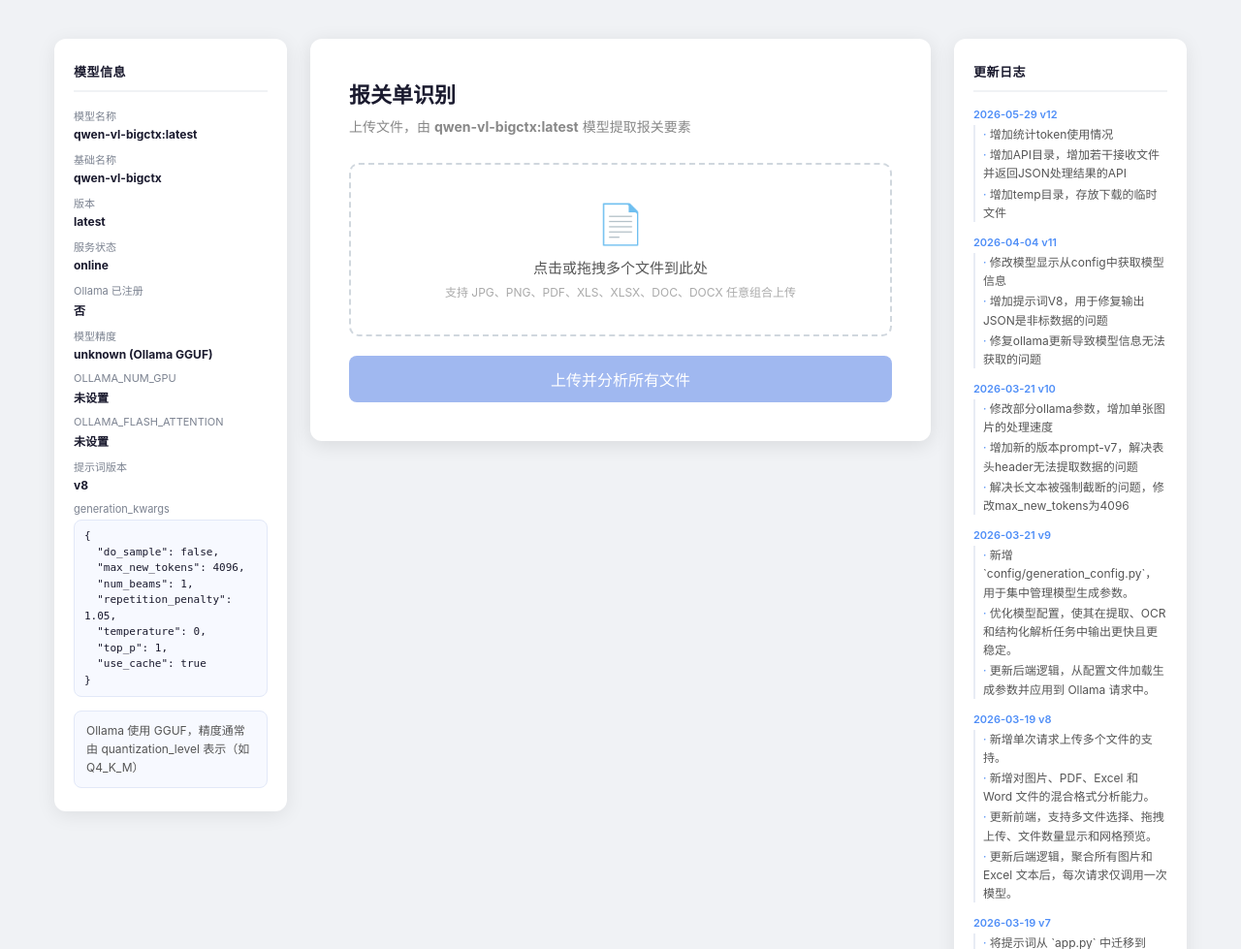
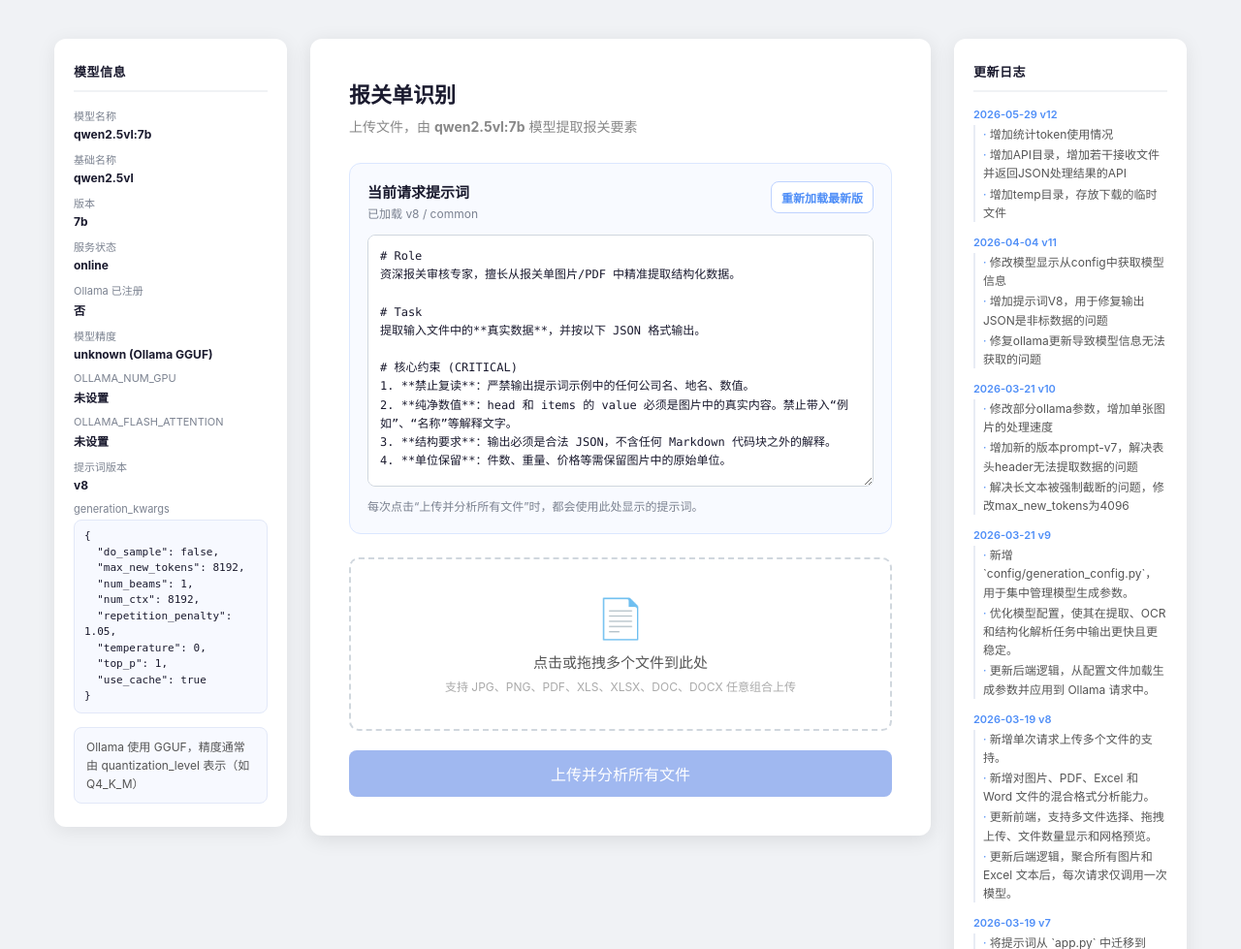
Before and after one commit to tntppa/goaiqwen, a Flask app: page / in a window 1280 px wide. Shown: the top 979 px of the page at 97% size. Run offline with Flask 3, Linux system fonts and the light colour scheme; data that the repository does not hold is empty.

Commit message:
feat: support editable prompt on page

```diff
--- a/app.py
+++ b/app.py
@@ -13,10 +13,12 @@ from api import create_api_blueprint, start_task_polling
 from config.generation_config import (
 
     generation_kwargs,
+    input_limits,
     model_config,
     prompt_file_map,
     prompt_version,
 )
+
 from model_info import get_model_runtime_info
 
 
@@ -69,11 +71,13 @@ def build_ollama_options() -> dict[str, float | int]:
         "temperature": generation_kwargs.get("temperature", 0.0),
         "top_p": generation_kwargs.get("top_p", 1.0),
         "repeat_penalty": generation_kwargs.get("repetition_penalty", 1.0),
-        "num_predict": generation_kwargs.get("max_new_tokens", 4096),
+        "num_predict": generation_kwargs.get("max_new_tokens", 8192),
+        "num_ctx": generation_kwargs.get("num_ctx", 8192),
     }
     if generation_kwargs.get("do_sample") is False:
         options["top_k"] = 1
     return options
+
 
 
 
@@ -120,11 +124,16 @@ def get_word_prompt() -> str:
 
 
 def build_excel_prompt(excel_text: str) -> str:
-    prompt = read_prompt_template("excel")
+    return build_prompt_with_excel_text(read_prompt_template("excel"), excel_text)
+
+
+
+def build_prompt_with_excel_text(prompt: str, excel_text: str) -> str:
     placeholder = "{{EXCEL_TEXT}}"
     if placeholder in prompt:
         return prompt.replace(placeholder, excel_text)
     return prompt + "\n\n## Excel 表格数据\n\n" + excel_text
+
 
 
 
@@ -211,7 +220,16 @@ def changelog_endpoint():
         return jsonify({"error": f"更新日志读取失败：{sanitize_text(e)}"}), 500
 
 
+@app.route("/prompt", methods=["GET"])
+def prompt_endpoint():
+    try:
+        return jsonify({"version": PROMPT_VERSION, "type": "common", "prompt": get_image_prompt()})
+    except Exception as e:
+        return jsonify({"error": f"提示词读取失败：{sanitize_text(e)}"}), 500
+
+
 @app.route("/model-info", methods=["GET"])
+
 def model_info_endpoint():
     return jsonify(
         get_model_runtime_info(
@@ -233,7 +251,12 @@ def analyze():
     if not files:
         return jsonify({"error": "未收到文件"}), 400
 
+    page_prompt = (request.form.get("prompt") or "").strip()
+    if not page_prompt:
+        return jsonify({"error": "页面提示词为空，请先加载或填写提示词"}), 400
+
     def call_ollama(prompt: str, images_b64: list[str] | None = None):
+
         payload: dict[str, object] = {
 
             "model": MODEL_NAME,
@@ -270,7 +293,14 @@ def analyze():
     images_b64 = []
     excel_parts = []
 
+    max_images = int(input_limits.get("max_images", 8))
+    max_pdf_pages = int(input_limits.get("max_pdf_pages", 5))
+    excel_max_rows = int(input_limits.get("excel_max_rows", 50))
+    excel_max_cols = int(input_limits.get("excel_max_cols", 12))
+    max_prompt_chars = int(input_limits.get("max_prompt_chars", 20000))
+
     for file in files:
+
         fname = file.filename or ""
         filename_ext = fname.rsplit(".", 1)[-1].lower() if "." in fname else ""
 
@@ -291,10 +321,12 @@ def analyze():
         # 1) 原生图片：直接转 base64，保持现有逻辑。
         if is_image:
             try:
-                images_b64.append(base64.b64encode(file.read()).decode("utf-8"))
+                if len(images_b64) < max_images:
+                    images_b64.append(base64.b64encode(file.read()).decode("utf-8"))
             except Exception as e:
                 return jsonify({"error": f"图片读取失败（{sanitize_text(fname)}）：{sanitize_text(e)}"}), 500
             continue
+
 
         # 2) PDF：逐页转 PNG 后追加到同一个 images_b64 列表。
         if is_pdf:
@@ -302,13 +334,16 @@ def analyze():
                 pages = convert_from_bytes(file.read(), dpi=200, fmt="png")
             except Exception as e:
                 return jsonify({"error": f"PDF 转换失败，请确认已安装 poppler（{sanitize_text(fname)}）：{sanitize_text(e)}"}), 500
-            for page in pages:
+            for i, page in enumerate(pages):
+                if i >= max_pdf_pages or len(images_b64) >= max_images:
+                    break
                 buf = io.BytesIO()
                 page.save(buf, format="PNG")
                 images_b64.append(base64.b64encode(buf.getvalue()).decode("utf-8"))
             continue
 
         # 3) Word：先转 PDF，再逐页转图片，保持现有 docx2pdf + pdf2image 逻辑。
+
         if is_word:
             try:
                 from docx2pdf import convert as docx2pdf_convert
@@ -339,13 +374,16 @@ def analyze():
                         pages = convert_from_bytes(f_pdf.read(), dpi=200, fmt="png")
             except Exception as e:
                 return jsonify({"error": f"Word 转换失败（需本机已安装 Microsoft Word，文件：{sanitize_text(fname)}）：{sanitize_text(e)}"}), 500
-            for page in pages:
+            for i, page in enumerate(pages):
+                if i >= max_pdf_pages or len(images_b64) >= max_images:
+                    break
                 buf = io.BytesIO()
                 page.save(buf, format="PNG")
                 images_b64.append(base64.b64encode(buf.getvalue()).decode("utf-8"))
             continue
 
         # 4) Excel：读取所有 sheet，转成文本后按文件名收集，最后统一拼接到 prompt。
+
         if is_excel:
             try:
                 file_bytes = file.read()
@@ -363,8 +401,10 @@ def analyze():
                 parts = []
                 for sheet_name, df in xls.items():
                     df = df.fillna("").astype(str)
+                    df = df.iloc[:excel_max_rows, :excel_max_cols]
                     parts.append(f"[Sheet: {sheet_name}]\n{df.to_string(index=False)}")
                 excel_parts.append((fname, "\n\n".join(parts)))
+
             except Exception as e:
                 return jsonify({"error": f"Excel 数据转换失败（{sanitize_text(fname)}）：{sanitize_text(e)}"}), 500
 
@@ -375,10 +415,14 @@ def analyze():
         f"[Excel 文件: {fname}]\n{part}"
         for fname, part in excel_parts
     )
+    if len(excel_text) > max_prompt_chars:
+        excel_text = excel_text[:max_prompt_chars] + "\n\n[后续内容已截断，以防超过模型上下文限制]"
 
-    # 统一只调用一次模型：有 Excel 时使用 excel prompt，否则使用 common prompt。
-    prompt = build_excel_prompt(excel_text) if excel_parts else get_image_prompt()
+    # 统一只调用一次模型：始终使用页面中的提示词；有 Excel 时把表格文本注入页面提示词。
+    prompt = build_prompt_with_excel_text(page_prompt, excel_text) if excel_parts else page_prompt
     return call_ollama(prompt, images_b64 if images_b64 else None)
+
+
 
 
 if __name__ == "__main__":
--- a/prompts/v8/common.md
+++ b/prompts/v8/common.md
@@ -32,13 +32,7 @@
       "tradeMode": "",
       "cutMode": "",
       "wrapType": "",
-      "entyPortCode": "",
-      "districtCode": "",
-      "originCountry": "",
-      "agentName": "",
-      "agentCode": "",
-      "producerName": "",
-      "preEntryId": ""
+      "entyPortCode": ""
   },
   "items": [
     {
--- a/static/style.css
+++ b/static/style.css
@@ -143,8 +143,65 @@ p.subtitle {
     font-size: 14px;
     margin-bottom: 28px;
 }
+.prompt-panel {
+    margin-bottom: 24px;
+    padding: 18px;
+    border-radius: 12px;
+    background: #f8faff;
+    border: 1px solid #dbe7ff;
+}
+.prompt-header {
+    display: flex;
+    justify-content: space-between;
+    align-items: flex-start;
+    gap: 12px;
+    margin-bottom: 12px;
+}
+.prompt-header h2 {
+    font-size: 15px;
+    color: #1a1a2e;
+    margin-bottom: 4px;
+}
+#prompt-status,
+.prompt-hint {
+    font-size: 12px;
+    color: #7b8290;
+    line-height: 1.5;
+}
+.prompt-reload-btn {
+    flex-shrink: 0;
+    border: 1px solid #bfd3ff;
+    background: #fff;
+    color: #4f8ef7;
+    border-radius: 8px;
+    padding: 7px 10px;
+    cursor: pointer;
+    font-size: 12px;
+    font-weight: 600;
+}
+.prompt-reload-btn:hover { background: #eef4ff; }
+#prompt-textarea {
+    width: 100%;
+    min-height: 260px;
+    resize: vertical;
+    border: 1px solid #d0d7de;
+    border-radius: 8px;
+    padding: 12px;
+    color: #1a1a2e;
+    background: #fff;
+    font-family: 'Consolas', 'Courier New', monospace;
+    font-size: 12px;
+    line-height: 1.6;
+    outline: none;
+}
+#prompt-textarea:focus {
+    border-color: #4f8ef7;
+    box-shadow: 0 0 0 3px rgba(79, 142, 247, 0.12);
+}
+.prompt-hint { margin-top: 8px; }
 .upload-area {
     border: 2px dashed #d0d7de;
+
     border-radius: 10px;
     padding: 36px 20px;
     text-align: center;
--- a/templates/index.html
+++ b/templates/index.html
@@ -117,9 +117,20 @@
     <h1>报关单识别</h1>
     <p class="subtitle">上传文件，由 <strong>{{ model_name }}</strong> 模型提取报关要素</p>
 
-
+    <section class="prompt-panel">
+        <div class="prompt-header">
+            <div>
+                <h2>当前请求提示词</h2>
+                <p id="prompt-status">正在加载最新版提示词...</p>
+            </div>
+            <button type="button" class="prompt-reload-btn" id="reload-prompt-btn">重新加载最新版</button>
+        </div>
+        <textarea id="prompt-textarea" spellcheck="false" placeholder="请先加载或填写提示词"></textarea>
+        <p class="prompt-hint">每次点击“上传并分析所有文件”时，都会使用此处显示的提示词。</p>
+    </section>
 
     <div class="upload-area" id="upload-area">
+
         <input type="file" id="file-input" accept=".jpg,.jpeg,.png,.pdf,.xls,.xlsx,.doc,.docx" multiple>
         <div class="upload-icon">📄</div>
         <p>点击或拖拽多个文件到此处</p>
@@ -153,7 +164,11 @@
     const previewWrap = document.getElementById('preview-wrap');
     const previewGrid = document.getElementById('preview-grid');
     const submitBtn = document.getElementById('submit-btn');
+    const promptTextarea = document.getElementById('prompt-textarea');
+    const promptStatus = document.getElementById('prompt-status');
+    const reloadPromptBtn = document.getElementById('reload-prompt-btn');
     const resultWrap = document.getElementById('result-wrap');
+
     const resultText = document.getElementById('result-text');
     const elapsedTime = document.getElementById('elapsed-time');
     const miModelName = document.getElementById('mi-model-name');
@@ -174,7 +189,23 @@
 
     let selectedFiles = [];
 
+    async function loadPrompt() {
+        promptStatus.textContent = '正在加载最新版提示词...';
+        try {
+            const resp = await fetch('/prompt');
+            const data = await resp.json();
+            if (!resp.ok || data.error) {
+                throw new Error(data.error || '提示词加载失败');
+            }
+            promptTextarea.value = data.prompt || '';
+            promptStatus.textContent = '已加载 ' + (data.version || '-') + ' / ' + (data.type || 'common');
+        } catch (err) {
+            promptStatus.textContent = '提示词加载失败，请检查后端配置。';
+        }
+    }
+
     async function loadModelInfo() {
+
         try {
             const resp = await fetch('/model-info');
             const data = await resp.json();
@@ -394,23 +425,36 @@
 
     loadModelInfo();
     loadChangelog();
+    loadPrompt();
+    reloadPromptBtn.addEventListener('click', loadPrompt);
 
     submitBtn.addEventListener('click', async function() {
+
 
 
         if (!selectedFiles.length) {
             return;
         }
+        const requestPrompt = promptTextarea.value.trim();
+        if (!requestPrompt) {
+            resultWrap.style.display = 'block';
+            elapsedTime.textContent = '';
+            resultText.innerHTML = '<span class="error">错误：提示词为空，请先加载或填写提示词。</span>';
+            return;
+        }
 
         submitBtn.disabled = true;
+
         submitBtn.innerHTML = '<span class="loading"></span>处理中，请稍候...';
         resetResult();
 
         const formData = new FormData();
+        formData.append('prompt', requestPrompt);
         // 多文件统一使用同一个 key=file 提交，后端通过 getlist("file") 接收。
         selectedFiles.forEach((file) => {
             formData.append('file', file);
         });
+
 
         const t0 = performance.now();
         try {
```
Also changed, not shown: api/task_api.py (+22 -5 lines), config/generation_config.py (+12 -2 lines).
